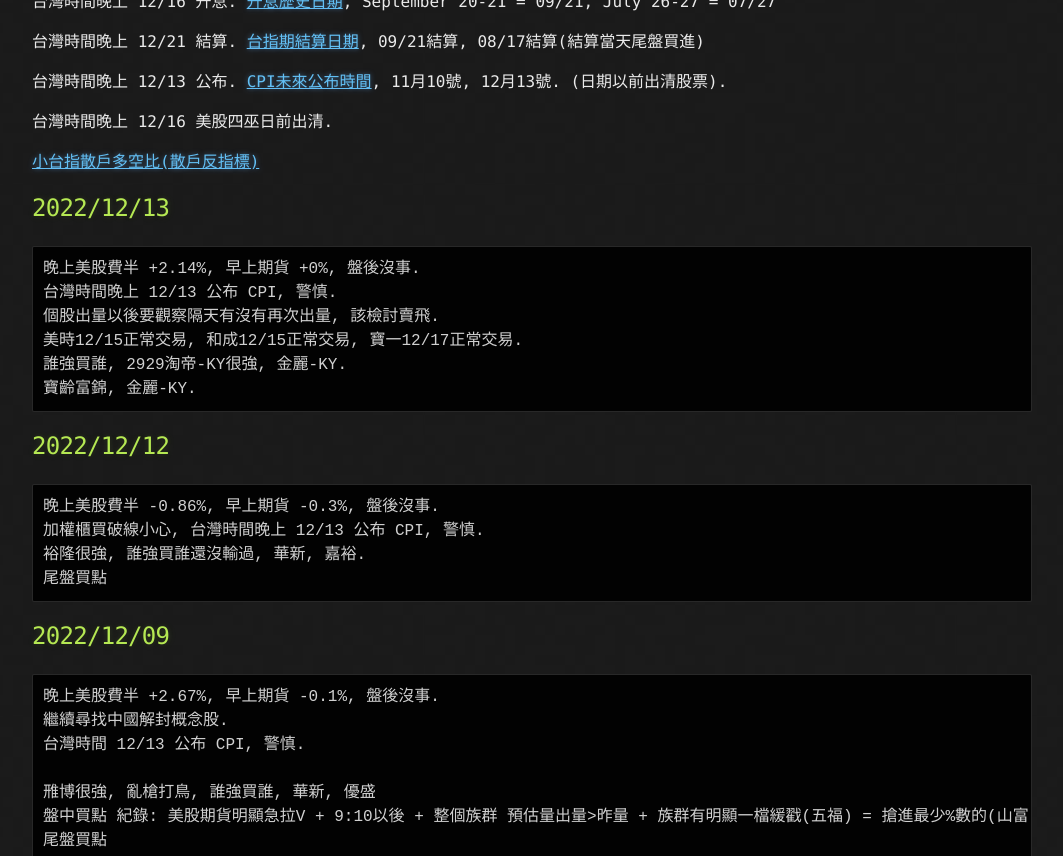
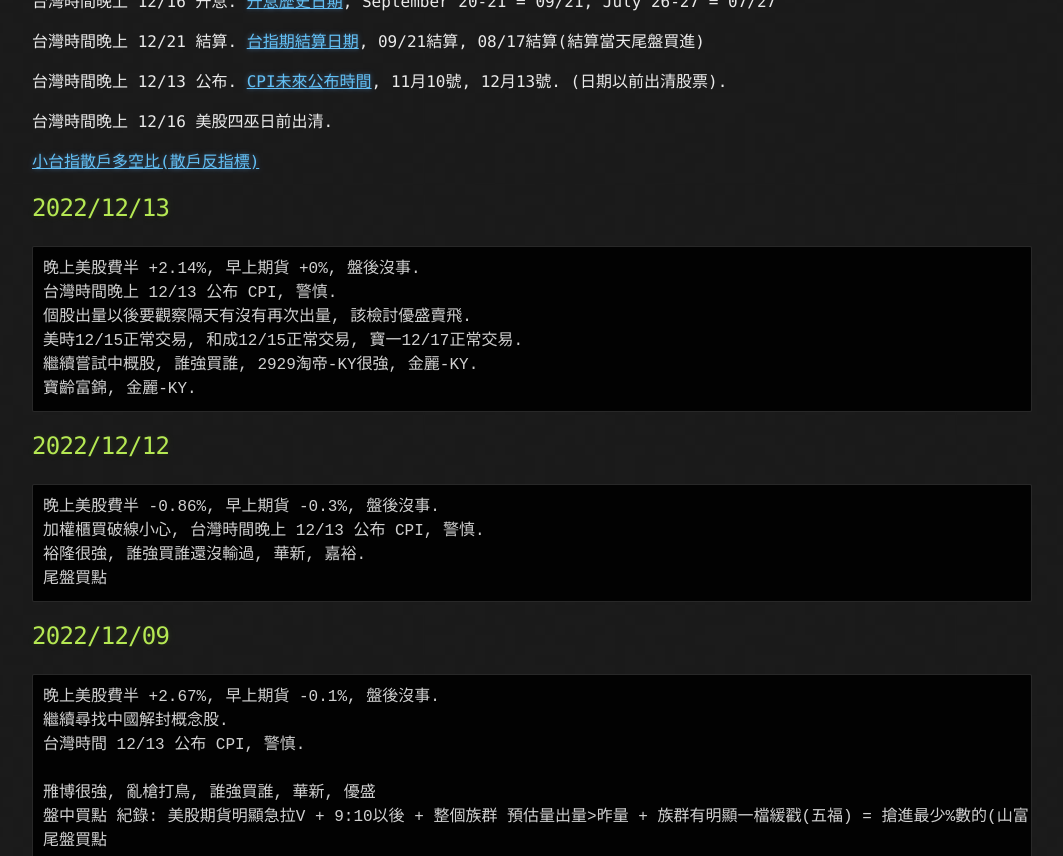
Before and after one commit to lepg5487/Stock_God, a Jekyll site: the page built from index.md, in a window 1280 px wide and 900 px high, scrolled down 348 px, cut to the strip 0-856 px from the top of the window. Shown: the whole strip, without its empty margins (108-1171 px from the left). Built offline with Jekyll 4.4.1, drawn with Linux system fonts in a browser that asks for light colours; our own code applies the rules of GitHub Pages for plain Markdown files.

Commit message:
Update index.md

````diff
--- a/index.md
+++ b/index.md
@@ -20,9 +20,9 @@ layout: testlayouts
 ```
 晚上美股費半 +2.14%, 早上期貨 +0%, 盤後沒事.
 台灣時間晚上 12/13 公布 CPI, 警慎.
-個股出量以後要觀察隔天有沒有再次出量, 該檢討賣飛.
+個股出量以後要觀察隔天有沒有再次出量, 該檢討優盛賣飛.
 美時12/15正常交易, 和成12/15正常交易, 寶一12/17正常交易.
-誰強買誰, 2929淘帝-KY很強, 金麗-KY.
+繼續嘗試中概股, 誰強買誰, 2929淘帝-KY很強, 金麗-KY.
 寶齡富錦, 金麗-KY.
 ```
 
````
